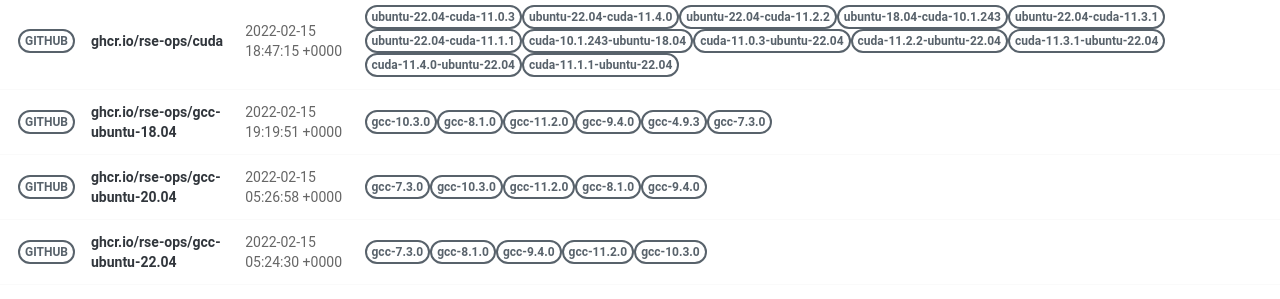
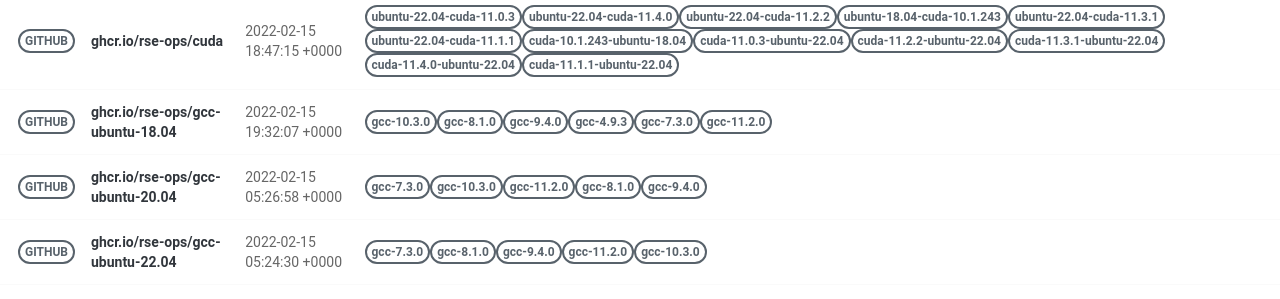
Before and after one commit to rse-ops/docker-images, a Jekyll site: the page built from pages/index.md, in a window 1280 px wide. Shown: the part 502-801 px from the top of the page. Built offline with Jekyll 4.4.1, drawn with Linux system fonts in a browser that asks for light colours; nearby versions of some CDN libraries.

Commit message:
Automated push to update library 2022-02-15

```diff
--- a/_library/ghcr.io-rse-ops-gcc-ubuntu-18.04.md
+++ b/_library/ghcr.io-rse-ops-gcc-ubuntu-18.04.md
@@ -1,7 +1,7 @@
 ---
 layout: container
 name: ghcr.io/rse-ops/gcc-ubuntu-18.04
-updated_at: 2022-02-15 19:19:51.496861
+updated_at: 2022-02-15 19:32:07.162082
 
 
 container_url: https://github.com/orgs/rse-ops/packages/container/package/gcc-ubuntu-18.04
```
Also changed, not shown: other parts of _library/ghcr.io-rse-ops-gcc-ubuntu-18.04.md (+3 -3 lines).
